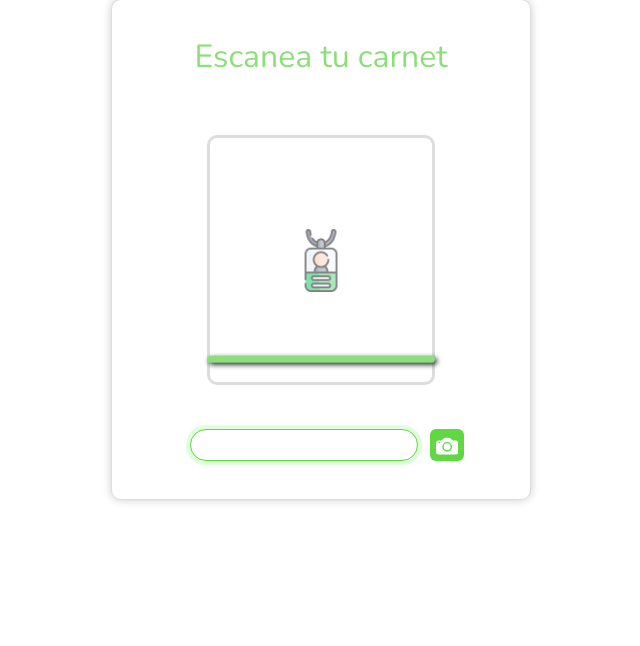
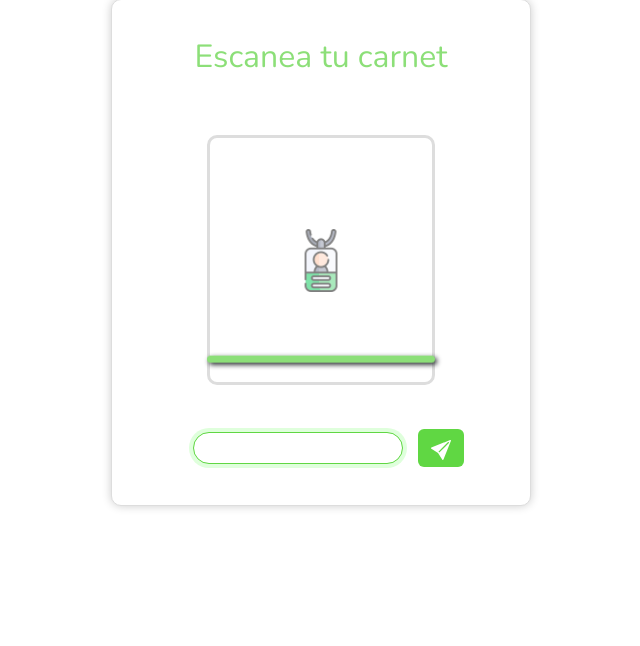
Before and after one commit to Sonickz/ControlEntradaSENA, a Django app: page / in a window 1280 px wide. Shown: the part 249-895 px from the top of the page, without its empty margins (319-959 px from the left). Before the commit the page ends 752 px from the top, so only its background shows below. Run offline with Django 4.2, Linux system fonts and the light colour scheme; data that the repository does not hold is empty; some libraries are stand-ins or nearby versions.

Commit message:
ControlEntradaSENA V1.3.0 Correcion de errores

```diff
--- a/mainapp/templates/index.html
+++ b/mainapp/templates/index.html
@@ -134,22 +134,17 @@
             </div>
         </div>
         <div class="card-footer">
-            <div class="row">
-                <div class="col">
             <form method="get" id="code-form">
-                        <input id="code-input" class="form-control autofocus onlynumbers" type="text" name="code" onkeypress="return valideNumber(event)" maxlength="10" minlength="6" autocomplete="off" autofocus>
+                <input id="code-input" class="form-control onlynumbers" type="text" name="code" onkeypress="return valideNumber(event)" maxlength="10" minlength="6" autocomplete="off" autofocus>
             </form>
-                </div>
-                    <!-- Boton modal escaner barcode-->
-                    <button class="btn btn-green smallCamera" type="button" id="scan-barcode" data-bs-toggle="modal" data-bs-target="#BarcodeModal">
-                        <svg xmlns="http://www.w3.org/2000/svg" width="100%" fill="currentColor" class="bi bi-camera-fill" viewBox="0 0 16 16">
-                            <path d="M10.5 8.5a2.5 2.5 0 1 1-5 0 2.5 2.5 0 0 1 5 0z"/>
-                            <path d="M2 4a2 2 0 0 0-2 2v6a2 2 0 0 0 2 2h12a2 2 0 0 0 2-2V6a2 2 0 0 0-2-2h-1.172a2 2 0 0 1-1.414-.586l-.828-.828A2 2 0 0 0 9.172 2H6.828a2 2 0 0 0-1.414.586l-.828.828A2 2 0 0 1 3.172 4H2zm.5 2a.5.5 0 1 1 0-1 .5.5 0 0 1 0 1zm9 2.5a3.5 3.5 0 1 1-7 0 3.5 3.5 0 0 1 7 0z"/>
+            <!-- Boton enter -->
+            <button class="btn btn-green" type="button" id="btn-send">
+                <svg xmlns="http://www.w3.org/2000/svg" width="20" height="20" fill="currentColor" class="bi bi-send-fill" viewBox="0 0 16 16">
+                    <path d="M15.964.686a.5.5 0 0 0-.65-.65L.767 5.855H.766l-.452.18a.5.5 0 0 0-.082.887l.41.26.001.002 4.995 3.178 3.178 4.995.002.002.26.41a.5.5 0 0 0 .886-.083l6-15Zm-1.833 1.89L6.637 10.07l-.215-.338a.5.5 0 0 0-.154-.154l-.338-.215 7.494-7.494 1.178-.471-.47 1.178Z"/>
                 </svg>
             </button>
             <!-- Modal -->
             {% include 'includes/modalBarcode.html'%}
-            </div>
         </div>
     </section>
 </article>
@@ -210,7 +205,7 @@
                 <div class="col mt-4 text-center">
                     <!-- Boton camara -->
                     <button class="btn btn-green" title="Tomar foto" type="button" id="user-picture-btn" data-bs-toggle="modal" data-bs-target="#camaraModal">
-                        <svg xmlns="http://www.w3.org/2000/svg" width="100%" fill="currentColor" class="bi bi-camera-fill" viewBox="0 0 16 16">
+                        <svg xmlns="http://www.w3.org/2000/svg" width="20" height="20" fill="currentColor" class="bi bi-camera-fill" viewBox="0 0 16 16">
                             <path d="M10.5 8.5a2.5 2.5 0 1 1-5 0 2.5 2.5 0 0 1 5 0z"/>
                             <path d="M2 4a2 2 0 0 0-2 2v6a2 2 0 0 0 2 2h12a2 2 0 0 0 2-2V6a2 2 0 0 0-2-2h-1.172a2 2 0 0 1-1.414-.586l-.828-.828A2 2 0 0 0 9.172 2H6.828a2 2 0 0 0-1.414.586l-.828.828A2 2 0 0 1 3.172 4H2zm.5 2a.5.5 0 1 1 0-1 .5.5 0 0 1 0 1zm9 2.5a3.5 3.5 0 1 1-7 0 3.5 3.5 0 0 1 7 0z"/>
                         </svg>
--- a/mainapp/views.py
+++ b/mainapp/views.py
@@ -99,8 +99,8 @@
                                dato.fecha,
                                f"{dato.ingreso.usuario.nombres} {dato.ingreso.usuario.apellidos}",
                                f"{dato.vehiculo.tipo.nombre} {dato.vehiculo.marca.nombre}: {dato.vehiculo.placa}" if dato.vehiculo else "Ninguno",
-                               f"{dato.ingreso.dispositivo.tipo.nombre} {dato.ingreso.dispositivo.marca.nombre}" if dato.ingreso.dispositivo else "Ninguno",
-                               f"{dato.dispositivo.tipo.nombre} {dato.dispositivo.marca.nombre}" if dato.dispositivo else "Ninguno",
+                               f"{dato.ingreso.dispositivo.tipo.nombre} {dato.ingreso.dispositivo.marca.nombre}: {dato.ingreso.dispositivo.sn}" if dato.ingreso.dispositivo else "Ninguno",
+                               f"{dato.dispositivo.tipo.nombre} {dato.dispositivo.marca.nombre}: {dato.dispositivo.sn}" if dato.dispositivo else "Ninguno",
                                dato.ingreso.horaingreso,
                                dato.horasalida])
 
--- a/static/css/styles.css
+++ b/static/css/styles.css
@@ -237,6 +237,7 @@
     width: 100%;
     display: flex;
     justify-content: center;
+    align-items: center;
 }
 
 
@@ -388,9 +389,6 @@
     font-weight: bolder;
 }
 
-#ingreso .card .card-footer>* {
-    margin: 0 40px;
-}
 
 /* REGISTRO - ELECCION TIPO */
 
@@ -495,8 +493,11 @@
 }
 
 /* Card footer */
-#ingreso.scan .card .card-footer .row {
-    margin: 0;
+
+/* Card escaneo: Form */
+#ingreso.scan .card .card-footer form {
+    width: 100%;
+    margin: 0 15px;
 }
 
 /* Card escaneo: input */
@@ -568,6 +569,7 @@
 #ingreso.consulta .card .card-body .card-image {
     display: flex;
     flex-direction: column;
+    width: 45%;
 }
 
 #ingreso.consulta .card .card-body .card-image img {
@@ -579,11 +581,6 @@
 
 
 /* INGRESO TOMAR FOTO */
-
-/* Boton tomar foto */
-#ingreso.consulta #user-picture-btn {
-    width: 15%;
-}
 
 /* Modal camara */
 .cam-modal .modal-dialog {
@@ -606,7 +603,6 @@
 
 /* Canvas */
 #camaraModal #user-picture {
-    width: 70%;
     border-radius: 100px;
     margin-top: 30px;
     display: none;
@@ -1367,9 +1363,9 @@
         height: 550px;
     }
 
-    /* Boton tomar foto */
-    #ingreso.consulta #user-picture-btn {
-        width: 10%;
+    /* tamaño card-imagen */
+    #ingreso.consulta .card .card-body .card-image{
+        width: 100%;
     }
 }
 
--- a/static/js/script.js
+++ b/static/js/script.js
@@ -271,6 +271,14 @@
 
 });
 
+//BOTON ENVIAR
+const btnSend = document.getElementById('btn-send');
+if (btnSend) {
+  btnSend.addEventListener('click', () => {
+    codeForm.submit();
+  });
+}
+
 //CAMARA
 
 // Obtener referencia al elemento de video y al canvas
@@ -284,13 +292,13 @@
   let canvas = document.getElementById('user-picture');
   let context = canvas.getContext('2d');
 
-  canvas.width = 640;
+  canvas.width = 800;
   canvas.height = 680;
 
   //Al presionar el boton de la camara
   btncamAccess.addEventListener('click', () => {
     // Obtener acceso a la webcam
-    navigator.mediaDevices.getUserMedia({ video: true, width: 640, height: 680 })
+    navigator.mediaDevices.getUserMedia({ video: true, width: 800, height: 680 })
       .then(function (stream) {
         video.srcObject = stream;
         video.play();
@@ -451,9 +459,9 @@
 
 if (window.location.href.includes('/admin/')) {
 
-  document.addEventListener('DOMContentLoaded', function() {
+  document.addEventListener('DOMContentLoaded', function () {
     document.body.classList.add("admin", "body-collapsed");
-});
+  });
 
   const adminMenu = document.getElementById("adminmenu")
   adminMenu.classList.add("active");
```
Lines whose indentation alone changed are shown as unchanged.
